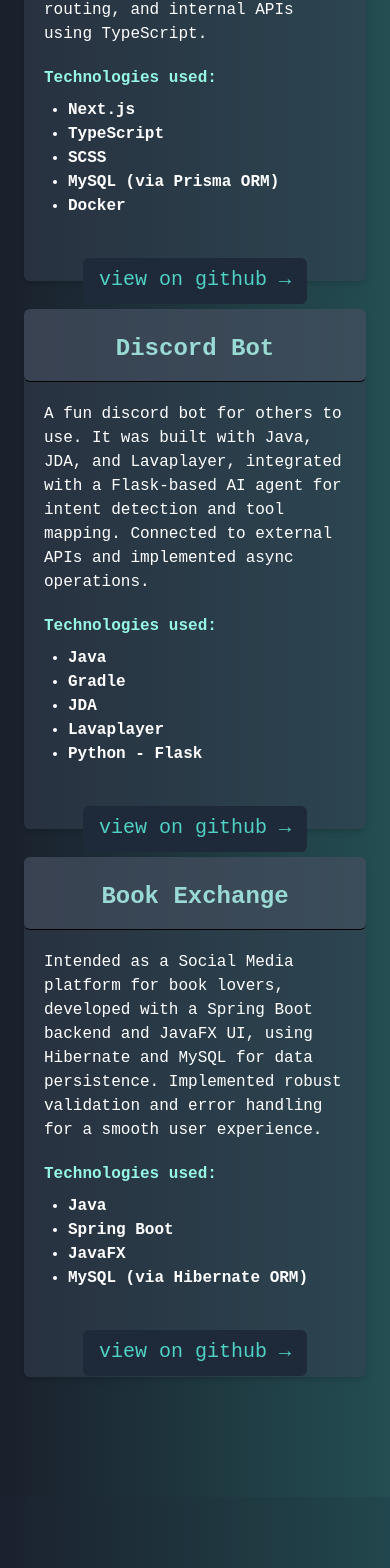
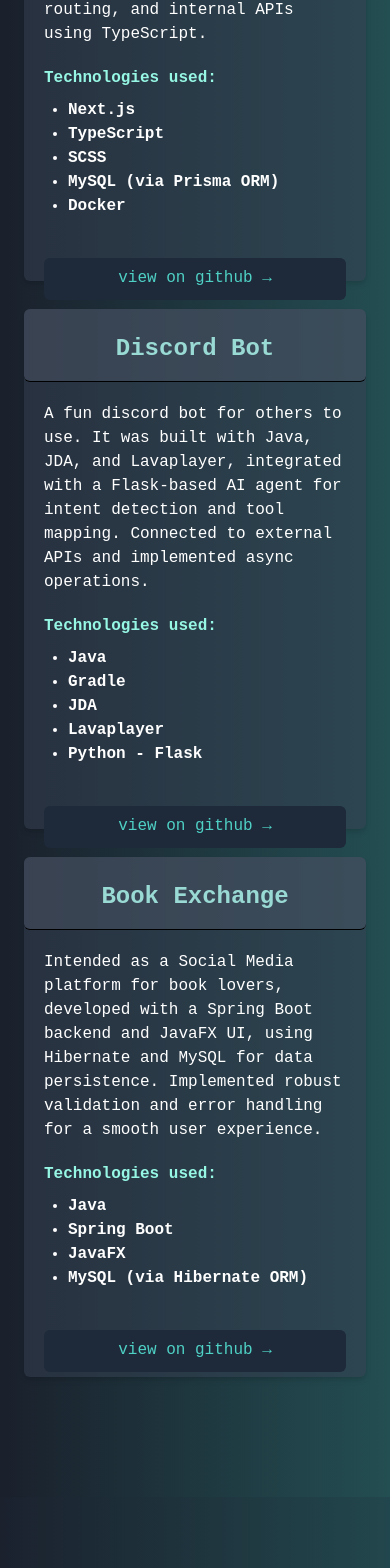
Before and after one commit to Loender/portfolio, a Next.js app: page / in a window 390 px wide. Shown: the part 4831-6399 px from the top of the page. Built offline with nearby package versions, Linux system fonts and the light colour scheme.

Commit message:
mobile fix

```diff
--- a/src/components/Projects.tsx
+++ b/src/components/Projects.tsx
@@ -33,7 +33,7 @@
               <a
                 href="https://github.com/chibriki/next-website"
                 target="_blank"
-                className="mt-5 px-4 py-2 bg-gray-800 rounded-md hover:bg-gray-400 transition max-w-full break-words"
+                className="mt-5 px-4 py-2 bg-gray-800 rounded-md hover:bg-gray-400 transition text-base w-full max-w-xs text-center break-words"
               >
                 view on github →
               </a>
@@ -68,7 +68,7 @@
               <a
                 href="https://github.com/Loender/discord-bot"
                 target="_blank"
-                className="mt-5 px-4 py-2 bg-gray-800 rounded-md hover:bg-gray-400 transition max-w-full break-words"
+                className="mt-5 px-4 py-2 bg-gray-800 rounded-md hover:bg-gray-400 transition text-base w-full max-w-xs text-center break-words"
               >
                 view on github →
               </a>
@@ -102,7 +102,7 @@
               <a
                 href="https://github.com/Loender/Book-Exchange"
                 target="_blank"
-                className="mt-5 px-4 py-2 bg-gray-800 rounded-md hover:bg-gray-400 transition max-w-full break-words"
+                className="mt-5 px-4 py-2 bg-gray-800 rounded-md hover:bg-gray-400 transition text-base w-full max-w-xs text-center break-words"
               >
                 view on github →
               </a>
```
